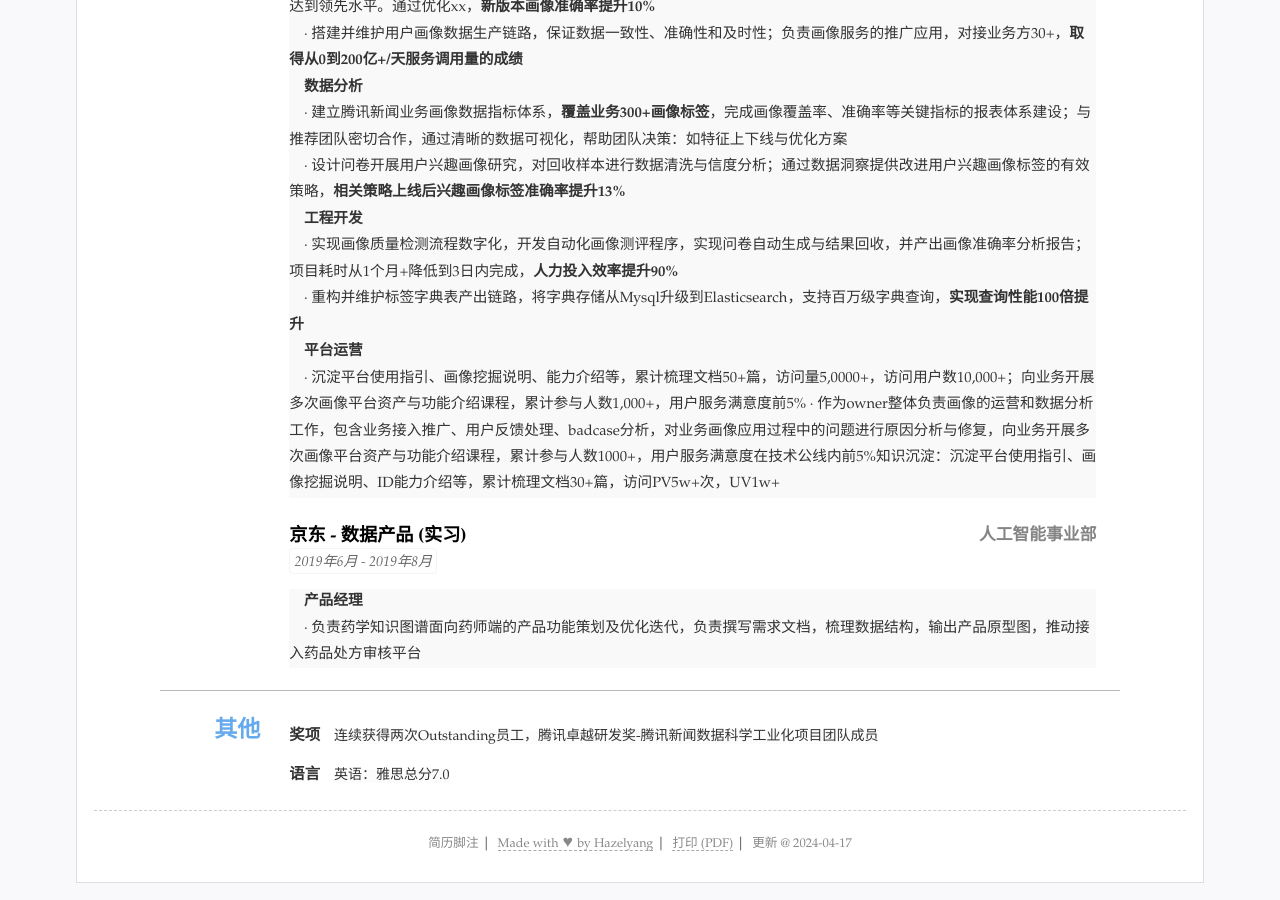
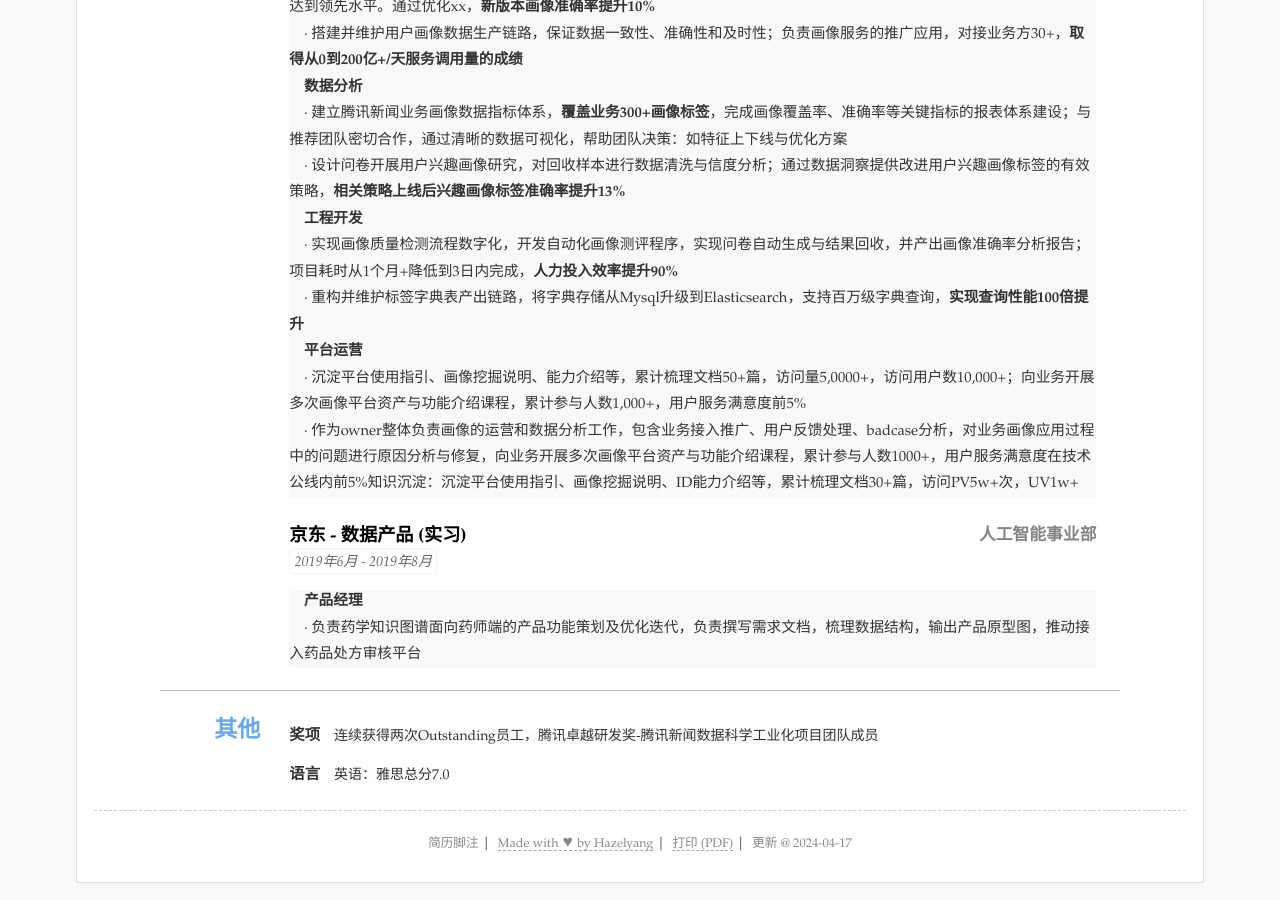
Before and after one commit to kuailexiaoshenxian/cn-wx-cv, a Jekyll site: the page built from index.html, in a window 1280 px wide and 900 px high, scrolled down 747 px. Built offline with Jekyll 4.4.1, drawn with Linux system fonts in a browser that asks for light colours; part of the change alters nothing that is shown.

```diff
--- a/_data/resume.yml
+++ b/_data/resume.yml
@@ -102,7 +102,7 @@ main: #简历主要内容，
             · 实现画像质量检测流程数字化，开发自动化画像测评程序，实现问卷自动生成与结果回收，并产出画像准确率分析报告；项目耗时从1个月+降低到3日内完成，<strong>人力投入效率提升90% </strong> <br>  &nbsp &nbsp
             · 重构并维护标签字典表产出链路，将字典存储从Mysql升级到Elasticsearch，支持百万级字典查询，<strong>实现查询性能100倍提升</strong> <br>  &nbsp &nbsp
             <strong>平台运营</strong>  <br>  &nbsp &nbsp
-            · 沉淀平台使用指引、画像挖掘说明、能力介绍等，累计梳理文档50+篇，访问量5,0000+，访问用户数10,000+；向业务开展多次画像平台资产与功能介绍课程，累计参与人数1,000+，用户服务满意度前5%
+            · 沉淀平台使用指引、画像挖掘说明、能力介绍等，累计梳理文档50+篇，访问量5,0000+，访问用户数10,000+；向业务开展多次画像平台资产与功能介绍课程，累计参与人数1,000+，用户服务满意度前5% <br>  &nbsp &nbsp
             · 作为owner整体负责画像的运营和数据分析工作，包含业务接入推广、用户反馈处理、badcase分析，对业务画像应用过程中的问题进行原因分析与修复，向业务开展多次画像平台资产与功能介绍课程，累计参与人数1000+，用户服务满意度在技术公线内前5%知识沉淀：沉淀平台使用指引、画像挖掘说明、ID能力介绍等，累计梳理文档30+篇，访问PV5w+次，UV1w+
 
   - title: 京东 - 数据产品 (实习)
```
